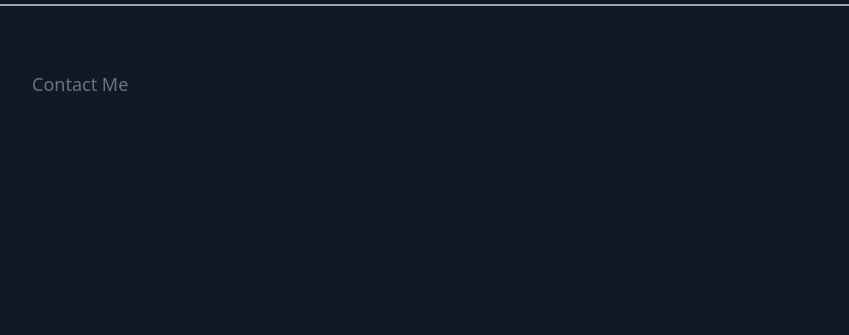
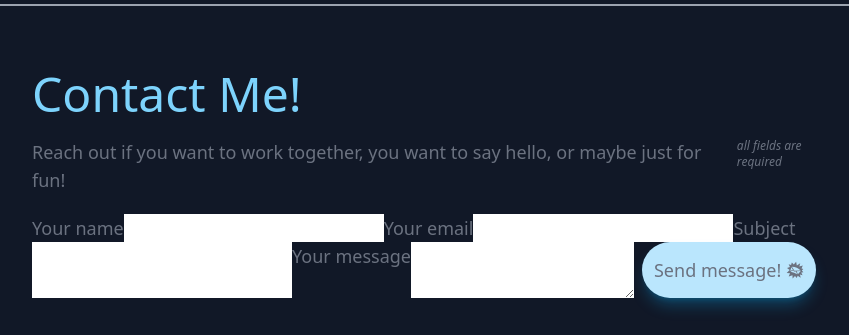
Before and after one commit to NickyAngel/portfolio, a Next.js app: page / in a window 1280 px wide. Shown: the part 2242-2577 px from the top of the page, without its empty margins (200-1049 px from the left). Before the commit the page ends 2380 px from the top, so only its background shows below. Built offline with nearby package versions, Linux system fonts and the light colour scheme.

Commit message:
super basic contact form UI setup

```diff
--- a/components/Contact.js
+++ b/components/Contact.js
@@ -1,3 +1,81 @@
+import { useState } from "react";
+import { GiLetterBomb } from "react-icons/gi";
+
 export default function Contact() {
-  return <>Contact Me</>;
+  const [name, setName] = useState("");
+  const [email, setEmail] = useState("");
+  const [subject, setSubject] = useState("");
+  const [content, setContent] = useState("");
+
+  const handleSubmit = () => {};
+
+  return (
+    <div>
+      <h1 className="z-0 text-5xl dark:text-sky-300">Contact Me!</h1>
+      <p className="flex pt-5">
+        Reach out if you want to work together, you want to say hello, or maybe
+        just for fun!
+        <span className="ml-2 flex text-xs italic">
+          {" "}
+          all fields are required
+        </span>
+      </p>
+      <form className="flex flex-wrap pt-5" onSubmit={handleSubmit}>
+        <label htmlFor="name" className="">
+          Your name
+        </label>
+        <input
+          type="text"
+          value={name}
+          onChange={(evt) => {
+            setName(evt.target.value);
+          }}
+          name="name"
+          className=""
+        />
+        <label htmlFor="email" className="">
+          Your email
+        </label>
+        <input
+          type="text"
+          value={email}
+          onChange={(evt) => {
+            setEmail(evt.target.value);
+          }}
+          name="email"
+          className=""
+        />
+        <label htmlFor="subject" className="">
+          Subject
+        </label>
+        <input
+          type="text"
+          value={subject}
+          onChange={(evt) => {
+            setSubject(evt.target.value);
+          }}
+          name="subject"
+          className=""
+        />
+        <label htmlFor="content" className="">
+          Your message
+        </label>
+        <textarea
+          type="text"
+          value={content}
+          onChange={(evt) => {
+            setContent(evt.target.value);
+          }}
+          name="content"
+          className=""
+        />
+        <button
+          type="submit"
+          className="mx-2 rounded-full bg-sky-200 p-3 shadow-lg hover:bg-sky-400 dark:shadow-sky-500/30"
+        >
+          Send message! <GiLetterBomb className="mb-1 inline" />
+        </button>
+      </form>
+    </div>
+  );
 }
```
